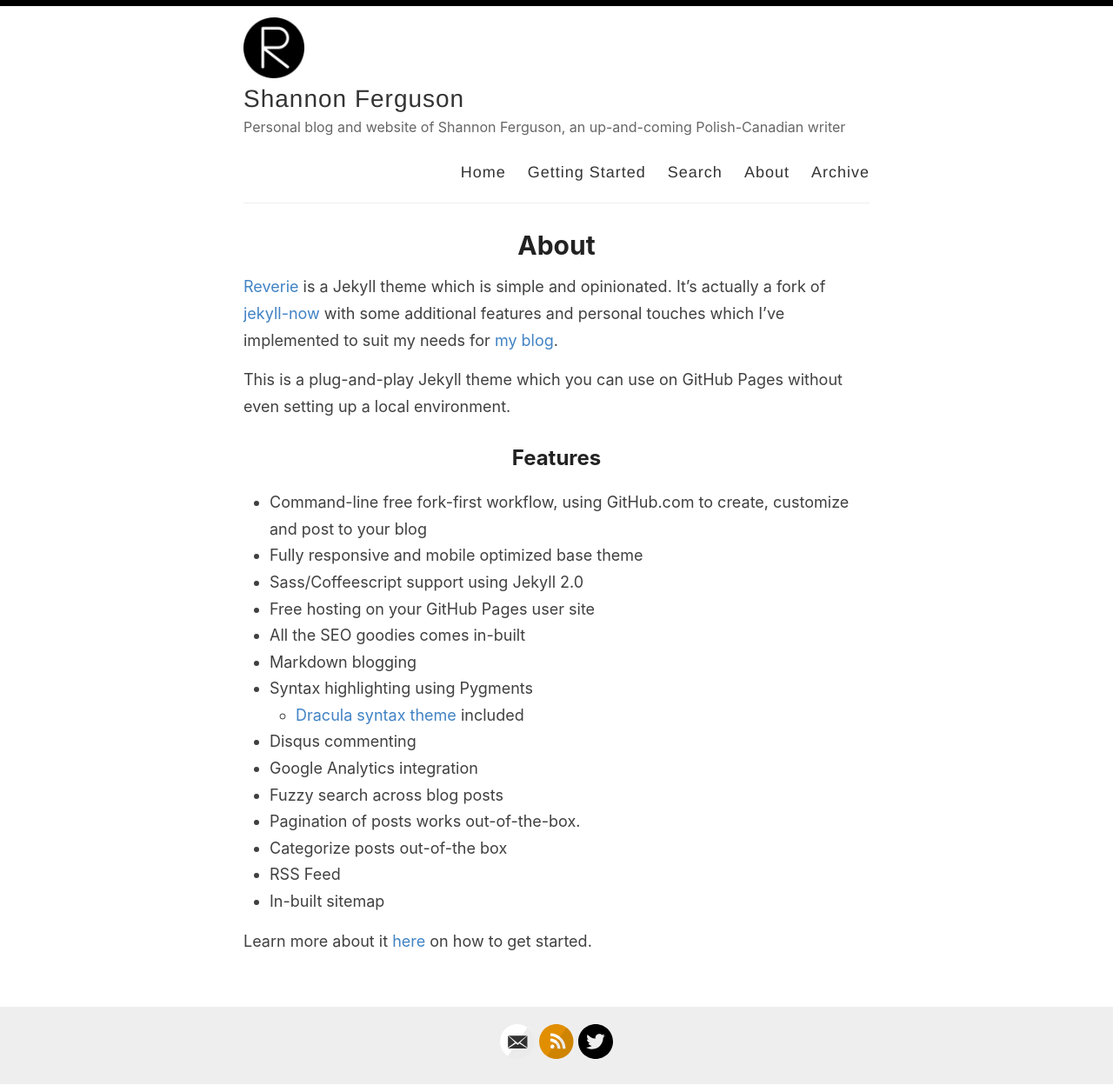
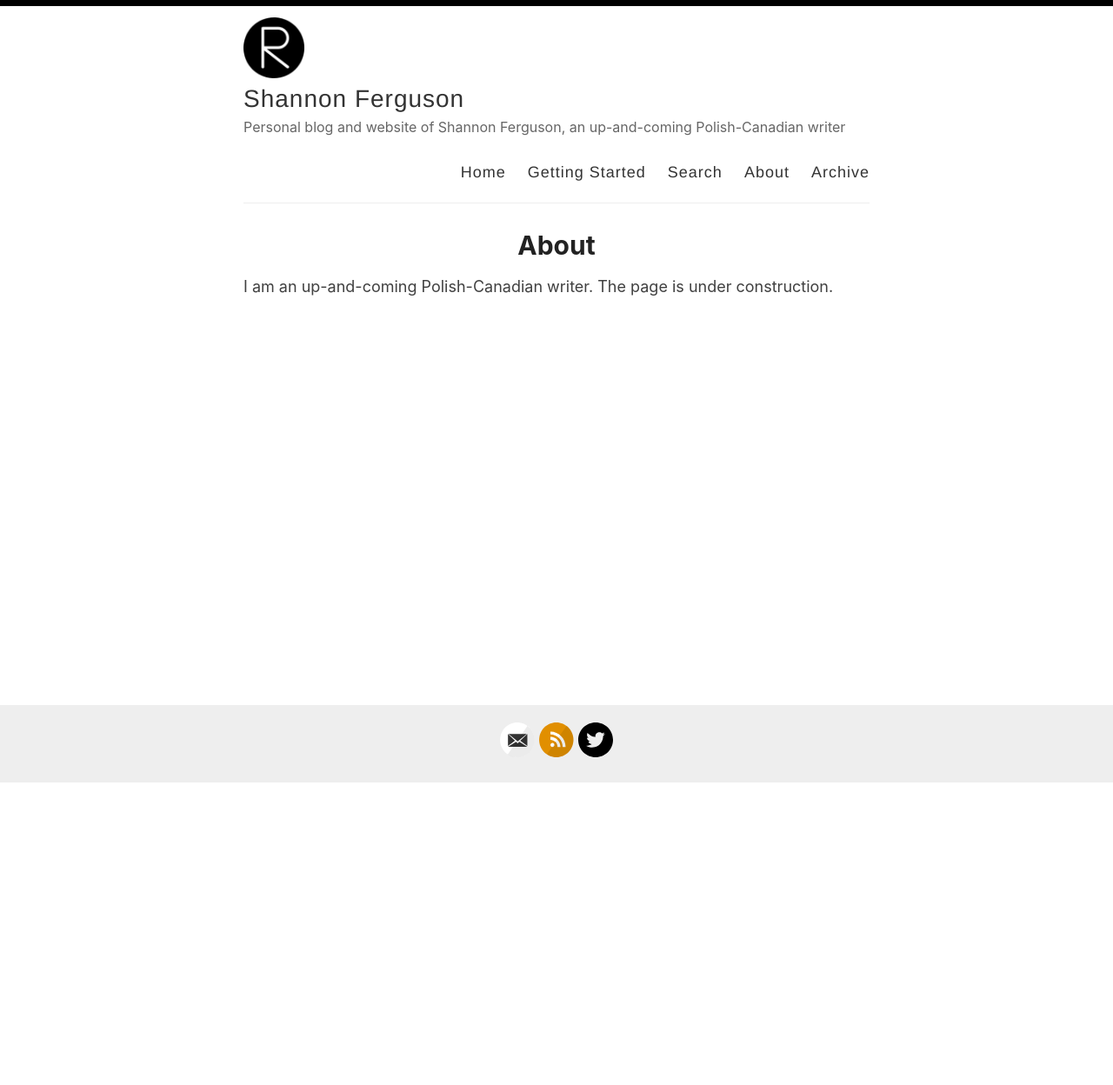
Before and after one commit to shannon-ferguson/shannon-ferguson.github.io, a Jekyll site: the page built from _pages/about.md, in a window 1280 px wide. Shown: the whole page at 87% size. Built offline with Jekyll 4.4.1, drawn with Linux system fonts in a browser that asks for light colours; after the commit the page ends 901 px from its top, so only the background shows below that.

Commit message:
Update about.md

```diff
--- a/_pages/about.md
+++ b/_pages/about.md
@@ -4,26 +4,4 @@ title: About
 permalink: /about/
 ---
 
-[Reverie](https://github.com/amitmerchant1990/reverie) is a Jekyll theme which is simple and opinionated. It's actually a fork of [jekyll-now](https://github.com/barryclark/jekyll-now) with some additional features and personal touches which I've implemented to suit my needs for [my blog](https://www.amitmerchant.com).
-
-This is a plug-and-play Jekyll theme which you can use on GitHub Pages without even setting up a local environment.
-
-## Features
-
-- Command-line free fork-first workflow, using GitHub.com to create, customize and post to your blog
-- Fully responsive and mobile optimized base theme
-- Sass/Coffeescript support using Jekyll 2.0
-- Free hosting on your GitHub Pages user site
-- All the SEO goodies comes in-built
-- Markdown blogging
-- Syntax highlighting using Pygments
-    - [Dracula syntax theme](https://draculatheme.com/) included
-- Disqus commenting
-- Google Analytics integration
-- Fuzzy search across blog posts
-- Pagination of posts works out-of-the-box.
-- Categorize posts out-of-the box
-- RSS Feed
-- In-built sitemap
-
-Learn more about it [here](https://github.com/amitmerchant1990/reverie) on how to get started.
+I am an up-and-coming Polish-Canadian writer. The page is under construction.
```
